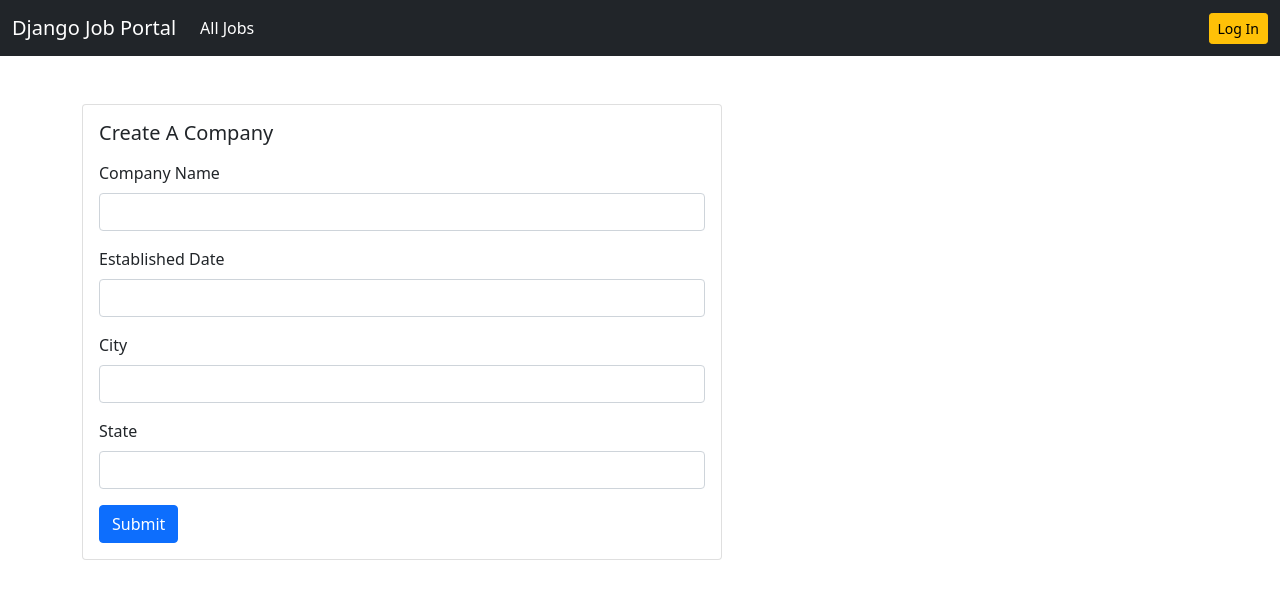
After one commit to sumitdadwal/job-portal, a Django app: template templates/company/update_company.html in a window 1280 px wide. The commit adds this page. Shown: the top 599 px of the page. Run offline with Django 5.2, Linux system fonts and the light colour scheme; the template is opened without the code that fills it: values that come from a table or form of the project are taken from there, others are empty; some libraries are stand-ins or nearby versions.

Commit message:
commit-2 - added update-company feature

```diff
--- /dev/null
+++ b/company/form.py
@@ -0,0 +1,7 @@
+from django import forms
+from .models import Company
+
+class UpdateCompanyForm(forms.ModelForm):
+    class Meta:
+        model = Company
+        exclude = ('user',)
--- /dev/null
+++ b/company/urls.py
@@ -0,0 +1,7 @@
+from django.urls import path
+from . import views
+
+urlpatterns = [
+    path('update-company/', views.update_company, name='update-company'),
+    path('company-details/<int:pk>/', views.compnay_details, name='company-details')
+]
--- a/job_board/urls.py
+++ b/job_board/urls.py
@@ -21,4 +21,5 @@ urlpatterns = [
     path('admin/', admin.site.urls),
     path('accounts/', include('users.urls')),
     path('dashboard/', include('dashboard.urls')),
+    path('company/', include('company.urls')),
 ]
--- /dev/null
+++ b/resume/form.py
@@ -0,0 +1,5 @@
+from django import forms
+from .models import Resume
+
+class UpdateResumeForm(forms.ModelForm):
+    pass
--- a/templates/base.html
+++ b/templates/base.html
@@ -16,7 +16,7 @@
 <body>
     <nav class="navbar navbar-expand-lg navbar-dark bg-dark">
         <div class="container-fluid">
-            <a class="navbar-brand" href="{% url 'home' %}">Django Job Portal</a>
+            <a class="navbar-brand" href="#">Django Job Portal</a>
             <button class="navbar-toggler" type="button" data-bs-toggle="collapse"
                 data-bs-target="#navbarSupportedContent" aria-controls="navbarSupportedContent" aria-expanded="false"
                 aria-label="Toggle navigation">
@@ -31,14 +31,14 @@
                     </li>
                     {% if request.user.has_resume %}
                     <li class="nav-item">
-                        <a class="nav-link" href="{% url 'job-listing' %}">Apply to Jobs</a>
+                        <a class="nav-link" href="#">Apply to Jobs</a>
                     </li>
                     <li class="nav-item">
-                        <a class="nav-link" aria-current="page" href="{% url 'applied-jobs' %}">Manage Job Applications</a>
+                        <a class="nav-link" aria-current="page" href="#">Manage Job Applications</a>
                     </li>
                     {% else %}
                     <li class="nav-item">
-                        <a class="nav-link" href="{% url 'update-resume' %}">Create Resume</a>
+                        <a class="nav-link" href="#">Create Resume</a>
                     </li>
                     {% endif %}
 
@@ -47,6 +47,7 @@
                     </li>
 
                 </ul>
+
                 <a href="{% url 'logout' %}" class="btn btn-warning btn-sm">Logout</a>
                 {% elif request.user.is_recruiter %}
                 <ul class="navbar-nav me-auto mb-2 mb-lg-0">
@@ -55,10 +56,10 @@
                     </li>
                     {% if request.user.has_company %}
                     <li class="nav-item">
-                        <a class="nav-link" href="{% url 'create-job' %}">Create Job Ads</a>
+                        <a class="nav-link" href="#">Create Job Ads</a>
                     </li>
                     <li class="nav-item">
-                        <a class="nav-link" href="{% url 'manage-jobs' %}">Manage Jobs</a>
+                        <a class="nav-link" href="#">Manage Jobs</a>
                     </li>
                     {% else %}
                     <li class="nav-item">
--- /dev/null
+++ b/templates/company/update_company.html
@@ -0,0 +1,43 @@
+{% extends 'base.html' %}
+{% load widget_tweaks %}
+
+{% block content %}
+
+<div class="row">
+    <div class="col-md-6">
+        <div class="card mx-auto" style="width: 40rem;">
+            <!-- <img src="..." class="card-img-top" alt="..."> -->
+            <div class="card-body">
+                <h5 class="card-title mb-3">Create A Company</h5>
+
+                <form method="POST">
+                    {% csrf_token %}
+                    <div class="mb-3">
+                        <label for="exampleInputEmail1" class="form-label">Company Name</label>
+                        {% render_field form.name class="form-control" %}
+                    </div>
+                    <div class="mb-3">
+                        <label for="exampleInputEmail1" class="form-label">Established Date</label>
+                        {% render_field form.est_date class="form-control" %}
+                    </div>
+                    <div class="mb-3">
+                        <label for="exampleInputEmail1" class="form-label">City</label>
+                        {% render_field form.city class="form-control" %}
+                    </div>
+                    <div class="mb-3">
+                        <label for="exampleInputEmail1" class="form-label">State</label>
+                        {% render_field form.state class="form-control" %}
+                    </div>
+
+                    <button type="submit" class="btn btn-primary">Submit</button>
+                </form>
+
+                <!-- <p class="card-text">Some quick example text to build on the card title and make up the bulk of the
+                    card's content.</p>
+                <a href="#" class="btn btn-primary">Go somewhere</a> -->
+            </div>
+        </div>
+    </div>
+</div>
+
+{% endblock content %}
--- a/templates/dashboard/dashboard.html
+++ b/templates/dashboard/dashboard.html
@@ -3,9 +3,10 @@
 {% block content %}
 
 {% if request.user.is_applicant %}
+
 {% if not request.user.has_resume %}
 <div class="alert alert-danger" role="alert">
-    <b>You are seeing this because you have not created any resume. Create one from <a href="{% url 'update-resume' %}">here</a></b>
+    <b>You are seeing this because you have not created any resume. Create one from here</a></b>
 </div>
 {% endif %}
 <section>
--- a/users/models.py
+++ b/users/models.py
@@ -7,4 +7,4 @@ class User(AbstractUser):
     is_applicant = models.BooleanField(default=False)
 
     has_resume = models.BooleanField(default=False)
-    has_company = models.BooleanField(default=True)
+    has_company = models.BooleanField(default=False)
```
Also changed, not shown: company/views.py (+37 -2 lines), db.sqlite3, users/migrations/0002_alter_user_has_company.py (added).
